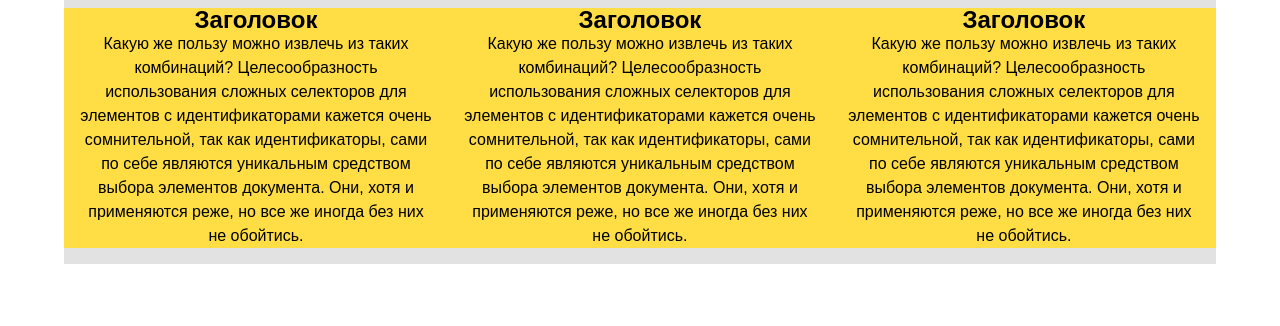
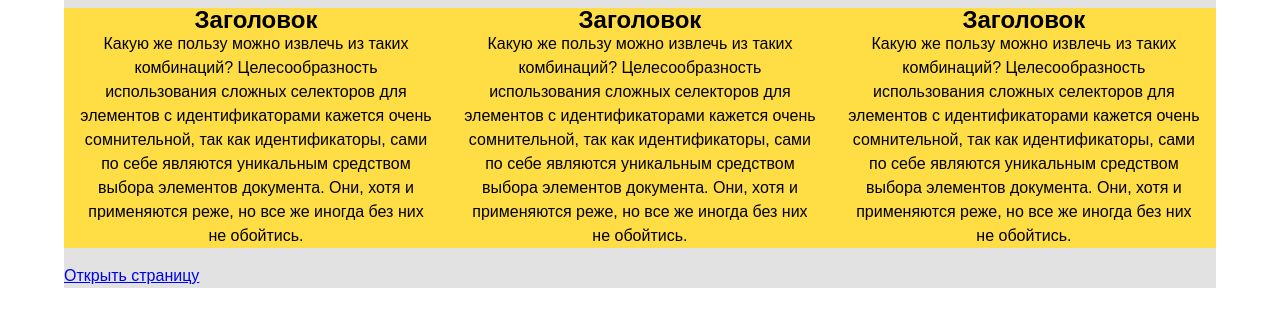
Before and after one commit to Prosveger/adaptive, a plain HTML site: page index.html in a window 1280 px wide. Shown: the part 32-358 px from the top of the page. Drawn offline with Linux system fonts and the light colour scheme.

Commit message:
add button

```diff
--- a/index.html
+++ b/index.html
@@ -36,7 +36,7 @@
                 <p>Какую же пользу можно извлечь из таких комбинаций? Целесообразность использования сложных селекторов для элементов с идентификаторами кажется очень сомнительной, так как идентификаторы, сами по себе являются уникальным средством выбора элементов документа. Они, хотя и применяются реже, но все же иногда без них не обойтись.</p>
             </div>
        </div>
-
+     <a class="button" href="#">Открыть страницу</a>
 
 	</div>
 
```
